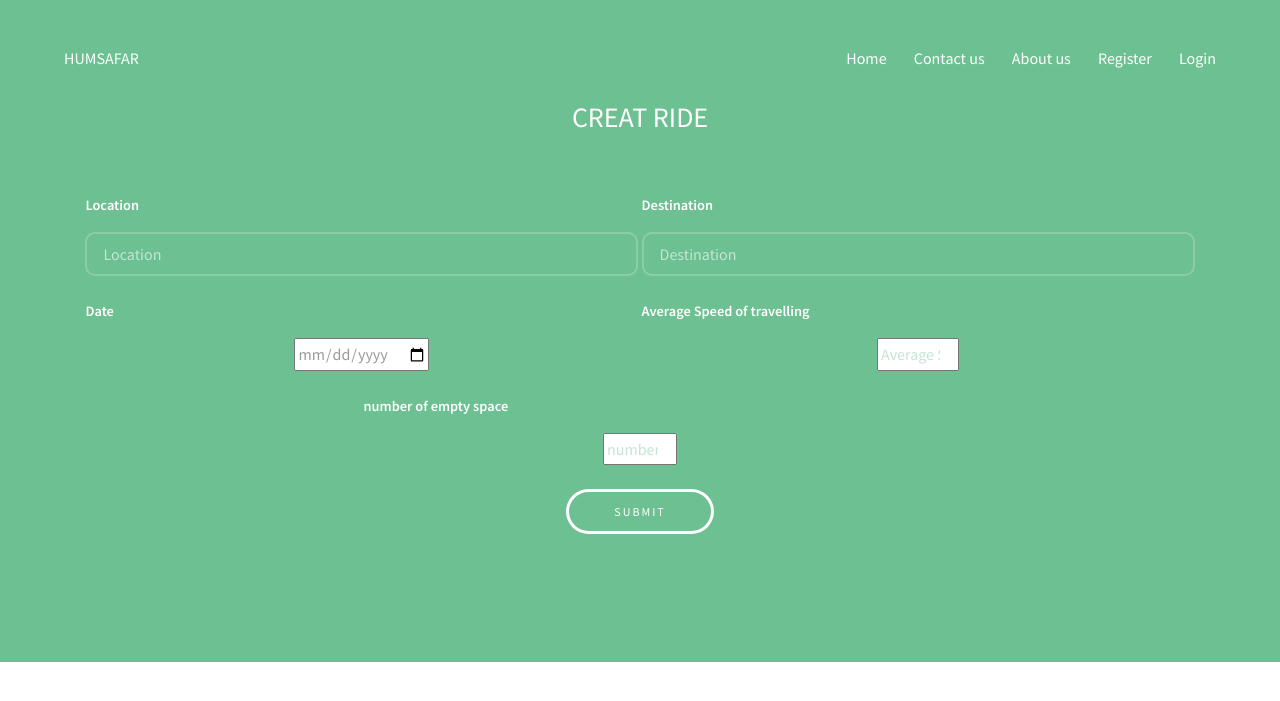
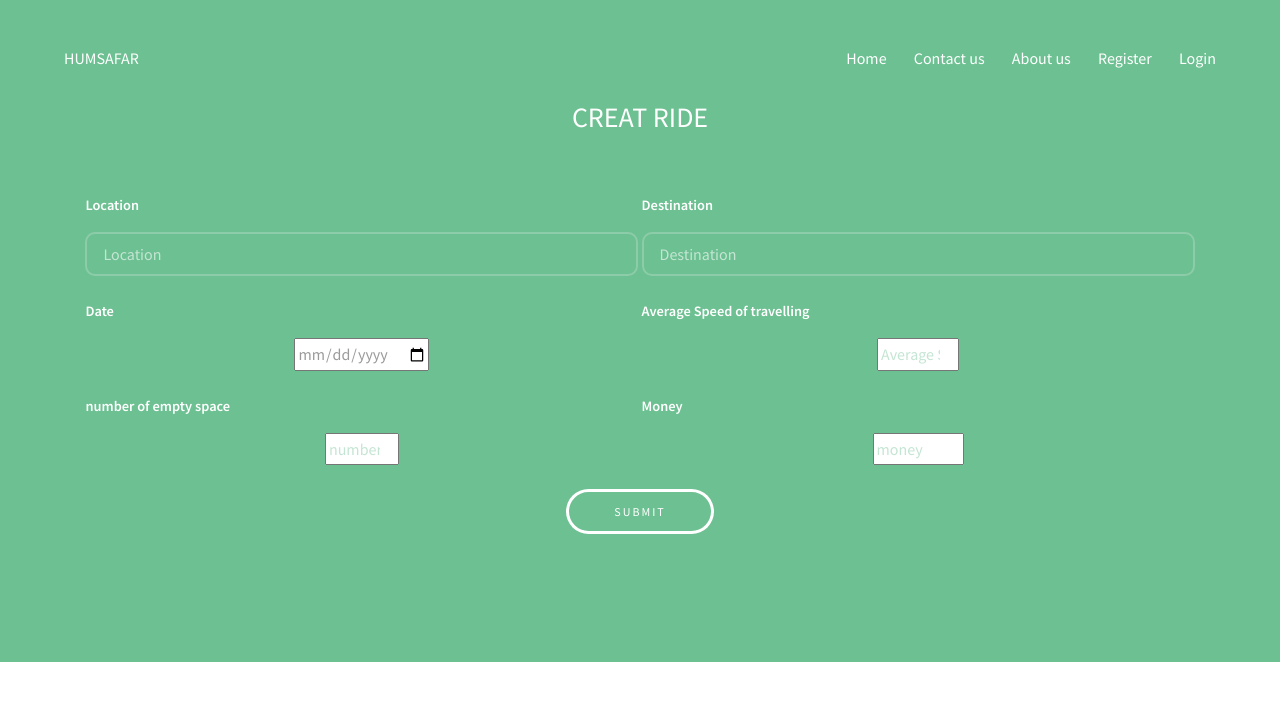
Before and after one commit to rajkotiya/humsafar, a Django app: page /creatride/ in a window 1280 px wide. Shown: the top 701 px of the page. Run offline with Django 3.2, Linux system fonts and the light colour scheme.

Commit message:
adding money option

```diff
--- a/ride/models.py
+++ b/ride/models.py
@@ -9,4 +9,6 @@ class ride(models.Model):
     destination = models.TextField(max_length=20)
     nop = models.IntegerField(validators=[MinValueValidator(1), MaxValueValidator(10)])
     avgspeed = models.IntegerField(validators=[MinValueValidator(30), MaxValueValidator(150)])
+    money = models.IntegerField(validators=[MinValueValidator(10), MaxValueValidator(5000)] ,default= 10)
+    acnonac = models.BooleanField(null= True, default= True)
     date = models.DateField()
--- a/ride/urls.py
+++ b/ride/urls.py
@@ -11,4 +11,5 @@ urlpatterns = [
     path('contactus/', views.contactus, name ='contactus'),
     path('aboutus/', views.aboutus, name ='aboutus'),
     path('profilepage/', views.profilepage, name='profilepage'),
+    path("deleteone/<int:cid>",views.deleteone,name="deleteone"),
 ]
--- a/ride/views.py
+++ b/ride/views.py
@@ -13,6 +13,9 @@ def creatride(request):
         nop_i = request.POST['nop']
         avgspeed_i  = request.POST['avgspeed']
         DATE = request.POST['date']
+        acnonac =request.POST.get('AC')
+        money = request.POST.get('money')
+        print(acnonac)
         # print(DATE)
         print(type(DATE))
 
@@ -40,6 +43,10 @@ def creatride(request):
 
     else:
         return render(request, 'creatride.html')
+
+def deleteone(request,cid):
+    ride.objects.get(pk=cid).delete()
+    return redirect('profilepage')
 
 def serchride(request):
     if request.method == 'POST':
--- a/templates/creatride.html
+++ b/templates/creatride.html
@@ -65,11 +65,16 @@
 							<label for="avgspeed">Average Speed of travelling</label>
 							<input name="avgspeed" id="name" min="30" max="150"  type="number" placeholder="Average Speed">
 						</div>
+
+
 						<div class="field half">
 							<label for="nop">number of empty space</label>
-							<input name="nop" id="name" type="number" min="1" max="10" placeholder="number of empty space">
+							<input name="nop" type="number" min="1" max="10" placeholder="number of empty space">
 						</div>
-
+						<div class="field half">
+							<label for="money">Money</label>
+							<input name="money" type="number" min="10" max="5000" placeholder="money">
+						</div>
 
 
 						<ul class="actions">
--- a/templates/profilepage.html
+++ b/templates/profilepage.html
@@ -104,11 +104,15 @@
                             <p>{{i.location}}</p>
                             <label for="avgspeed">Average Speed</label>
                             <p>{{i.avgspeed}}</p>
+                            <label for="money">Money</label>
+                            <p>{{i.money}}</p>
+
                             <label for="seat">seats</label>
                             <p>{{i.nop}}</p>
                             <header>
 								<h5>DATE:{{i.date}}</h5>
 							</header>
+                            <a href="/deleteone/{{i.pk}}">Delete</a>
 
 						</article>
 
--- a/templates/serchresult.html
+++ b/templates/serchresult.html
@@ -73,6 +73,10 @@
                             <p>{{i.avgspeed}}</p>
                             <label for="seat">seats</label>
                             <p>{{i.nop}}</p>
+
+                            <label for="money">Money</label>
+                            <p>{{i.money}}</p>
+
                             <label for="email">Email</label>
                             <p>{{i.user.email}}</p>
                             <header>
```
Also changed, not shown: authentication/views.py (+16 -16 lines), db.sqlite3, ride/migrations/0003_auto_20210515_1219.py (added), ride/migrations/0004_auto_20210515_1220.py (added).
